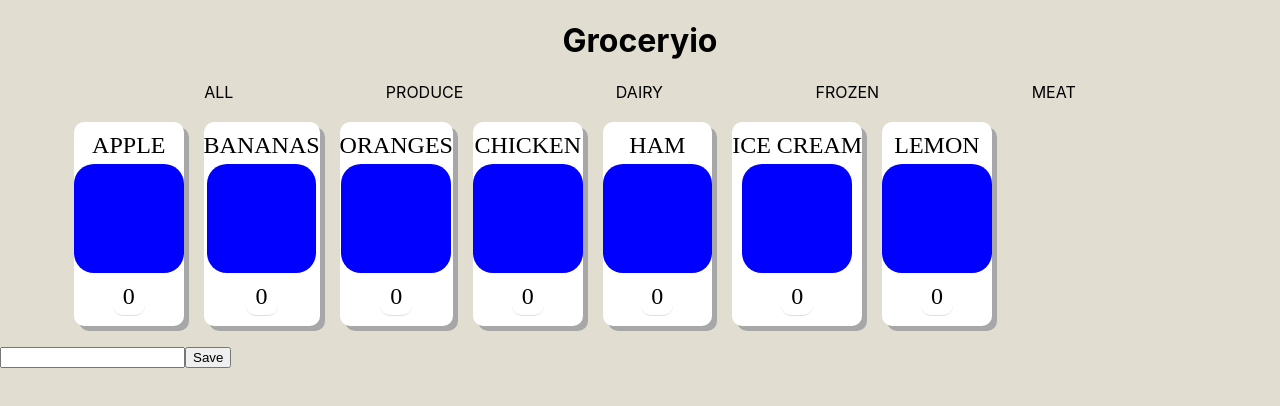
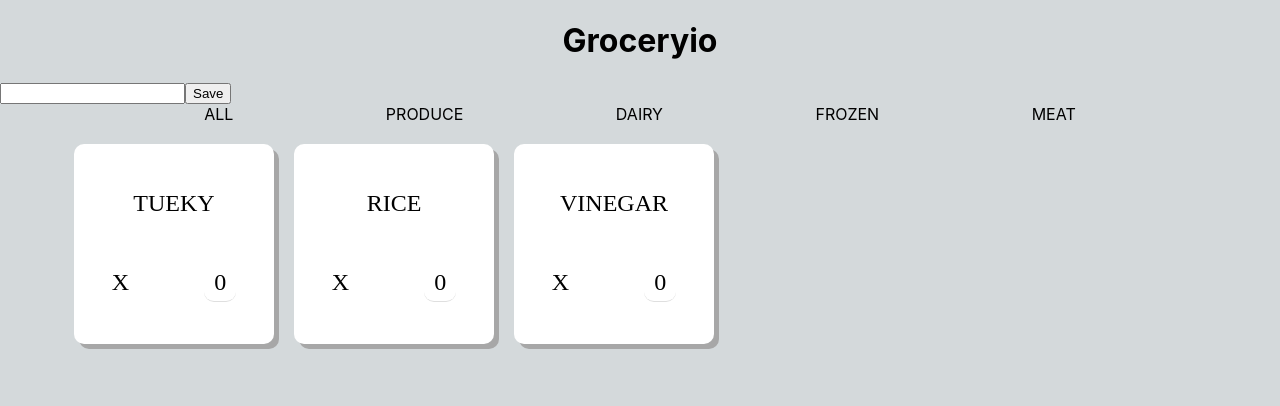
Before and after one commit to liam027/groceryio, a React (Create React App) app: page / in a window 1280 px wide. Shown: the top 406 px of the page. Built offline with nearby package versions, Linux system fonts and the light colour scheme; data requests are answered from the project's data file; a web font is replaced by a local one.

Commit message:
Implement basic backend manipulation

```diff
--- a/db.json
+++ b/db.json
@@ -1,46 +1,22 @@
 {
   "products": [
     {
-      "id": 1,
-      "name": "apple",
+      "name": "tueky",
       "category": "produce",
-      "quantity": 0
+      "quantity": 0,
+      "id": 1
     },
     {
-      "id": 2,
-      "name": "bananas",
+      "name": "rice",
       "category": "produce",
-      "quantity": 0
+      "quantity": 0,
+      "id": 4
     },
     {
-      "id": 3,
-      "name": "oranges",
-      "category": "produce",
-      "quantity": 0
-    },
-    {
-      "id": 4,
-      "name": "chicken",
-      "category": "meat",
-      "quantity": 0
-    },
-    {
-      "id": 5,
-      "name": "ham",
-      "category": "meat",
-      "quantity": 0
-    },
-    {
-      "id": 6,
-      "name": "ice cream",
-      "category": "frozen",
-      "quantity": 0
-    },
-    {
-      "name": "lemon",
+      "name": "vinegar",
       "category": "produce",
       "quantity": 0,
-      "id": 7
+      "id": 5
     }
   ]
 }
--- a/src/components/App.css
+++ b/src/components/App.css
@@ -14,7 +14,7 @@ code {
 
 html, body {
   height: 100%;
-  background-color: rgb(225, 221, 209)
+  background-color: rgb(212, 217, 219)
 }
 #root {
   height: 100%;
--- a/src/components/App.jsx
+++ b/src/components/App.jsx
@@ -1,12 +1,13 @@
-import axios from 'axios'
-import React, { useState, useEffect  } from 'react';
 import './App.css';
+import FilterBar from './FilterBar';
 import Header from './Header';
 import ItemGrid from './ItemGrid';
-import FilterBar from './FilterBar';
+import productService from '../services/products'
+import React, { useState, useEffect  } from 'react';
 
 const App = () => {
   const title = 'Groceryio';
+  const MAX_PRODUCT_NAME_LENGTH = 28;
   const CATEGORIES = [
     "all"    ,
     "produce",
@@ -19,12 +20,10 @@ const App = () => {
   const [filter, setFilter] = useState("all")
 
   const hook = () => {
-    console.log('effect');
-    axios
-      .get('http://localhost:3001/products')
-      .then(response => {
-        console.log('product data retreived')
-        setProducts(response.data)
+    productService
+      .getAll()
+      .then(allProducts => {
+        setProducts(allProducts)
     })
   }
 
@@ -51,29 +50,41 @@ const App = () => {
       category: 'produce',
       quantity: 0
     };
-    axios
-      .post('http://localhost:3001/products', productObj)
+    productService
+      .create(productObj)
+      .then(newProduct => {
+        setProducts(products.concat(newProduct));
+        setNewProduct('');
+      })
+  }
+
+  const deleteProduct = (id) => {
+    productService
+      .deleteProduct(id)
       .then(response => {
-        console.log('POST response', response);
-        setProducts(products.concat(response.data));
-        setNewProduct('');
-    })
+        console.log('Product deleted. ID: ', response);
+        setProducts(products.filter(product => product.id !== id))
+      })
   }
 
   const handleNewProductChange = (event) => {
-    console.log(event.target.value);
-    setNewProduct(event.target.value);
+    if(event.target.value.length < MAX_PRODUCT_NAME_LENGTH ) {
+      setNewProduct(event.target.value);
+    }
+    else {
+      console.log("New product name too long");
+    }
   }
 
   return (
     <div id="App">
       <Header title={title} />
+      <form id="productForm" onSubmit={addProduct}>
+        <input value={newProduct} onChange={handleNewProductChange} />
+        <button type="submit" id="submitProductButton">Save</button>
+      </form>
       <FilterBar filters={CATEGORIES} defineFilter={defineFilter} />
-      <ItemGrid products={productsToDisplay()} />
-      <form onSubmit={addProduct}>
-        <input value={newProduct} onChange={handleNewProductChange} />
-        <button type="submit">Save</button>
-      </form>
+      <ItemGrid products={productsToDisplay()} deleteProduct={deleteProduct} />
     </div>
   );
 };
--- a/src/components/ItemCard.jsx
+++ b/src/components/ItemCard.jsx
@@ -2,7 +2,7 @@ import React, { useState } from 'react';
 import PropTypes from 'prop-types';
 import './itemCard.css';
 
-const ItemCard = ({ product }) => {
+const ItemCard = ({ product, deleteProduct }) => {
   const MAX_QUANTITY = 99;
   const [quantity, setQuantity] = useState(product.quantity);
   const { name } = product;
@@ -20,9 +20,9 @@ const ItemCard = ({ product }) => {
 
   return (
     <div className="itemCard">
-      <div className="name">{name.toUpperCase()}</div>
-      <div className="icon noselect" onClick={increaseByOne} />
+      <div className="name" onClick={increaseByOne} >{name.toUpperCase()}</div>
       <div className="controls">
+        <div className="noselect" onClick={() => deleteProduct(product.id)}>X</div>
         <div className="quantity noselect" onClick={decreaseByOne}>{quantity}</div>
       </div>
     </div>
--- a/src/components/ItemGrid.jsx
+++ b/src/components/ItemGrid.jsx
@@ -3,13 +3,12 @@ import PropTypes from 'prop-types';
 import ItemCard from './ItemCard';
 import './itemGrid.css';
 
-const ItemGrid = ({ products }) => {
-  console.log(products);
+const ItemGrid = ({ products, deleteProduct }) => {
 
   const populateProductCards = (prods) => (
     <>
       {prods.map((product) => (
-        <ItemCard key={product.name} product={product} />
+        <ItemCard key={product.name} product={product} deleteProduct={deleteProduct} />
       ))}
     </>
   );
--- a/src/components/itemCard.css
+++ b/src/components/itemCard.css
@@ -3,6 +3,8 @@ div {
 }
 .itemCard {
   display: inline-block;
+  width: 200px;
+  height: 200px;
   font-family: 'Atma', cursive;
   font-size: 1.5em;
   margin: 10px 10px;
@@ -11,12 +13,17 @@ div {
   box-shadow: 5px 5px rgb(167, 167, 167) ;
 }
 .itemCard .name {
+  display: flex;
   text-align: center;
+  justify-content: center;
+  align-items: center;
+  min-height: 100px;
   margin-top: 10px;
+  word-break: break-all;
 }
 .itemCard .icon {
-  width: 7vw;
-  height: 7vw;
+  width: 50px;
+  height: 50px;
   background-color: blue;
   margin: 5px auto;
   padding: 10px;
@@ -24,7 +31,7 @@ div {
 }
 .itemCard .controls {
   display: flex;
-  margin-bottom: 10px;
+  margin: 10px 0px;
   justify-content: center;
 }
 .itemCard .quantity {
--- /dev/null
+++ b/src/services/products.js
@@ -0,0 +1,24 @@
+import axios from 'axios'
+const baseUrl = 'http://localhost:3001/products'
+
+const getAll = () => {
+  const request = axios.get(baseUrl);
+  return request.then(response => response.data);
+}
+
+const create = newObject => {
+  const request = axios.post(baseUrl, newObject);
+  return request.then(response => response.data);
+}
+
+const update = (id, newObject) => {
+  const request = axios.put(`${baseUrl}/${id}`, newObject);
+  return request.then(response => response.data);
+}
+
+const deleteProduct = (id) => {
+  const request = axios.delete(`${baseUrl}/${id}`);
+  return request.then( () => id);
+}
+
+export default { getAll, create, update, deleteProduct }
```
